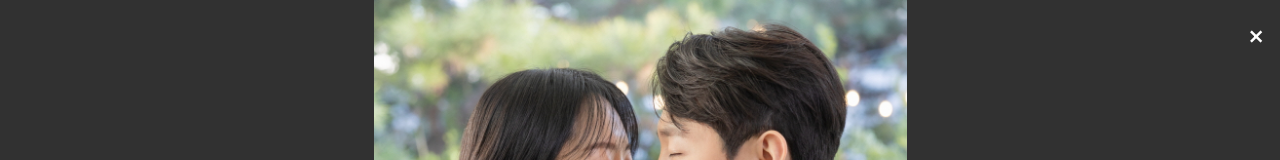
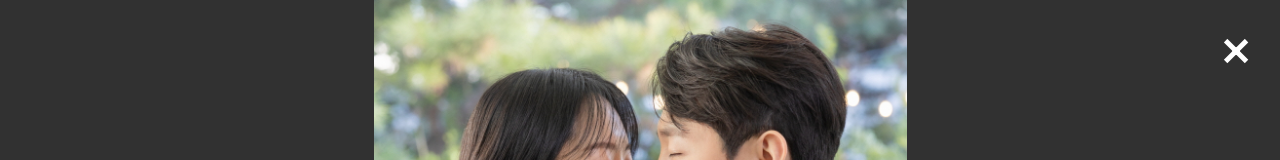
Before and after one commit to AAAAlvin/wedding-next, a Next.js app: page / in a window 1280 px wide. Both pictures are taken after a click on the element 557 px from the left and 937 px from the top of the page. Shown: the part 537-697 px from the top of the page. Built offline with nearby package versions, Linux system fonts and the light colour scheme; no server answers; the database is empty.

Commit message:
포토갤러리 X사이즈 크게

```diff
--- a/src/app/photogallery.tsx
+++ b/src/app/photogallery.tsx
@@ -60,7 +60,7 @@ export function PhotoGallery(): JSX.Element {
           <div className="relative w-screen h-screen">
             <button
               onClick={closeModal}
-              className="absolute top-4 right-4 text-white text-3xl font-bold z-10"
+              className="absolute top-4 right-7 text-white text-6xl font-bold z-10"
               aria-label="Close Modal"
             >
               &times;
```
